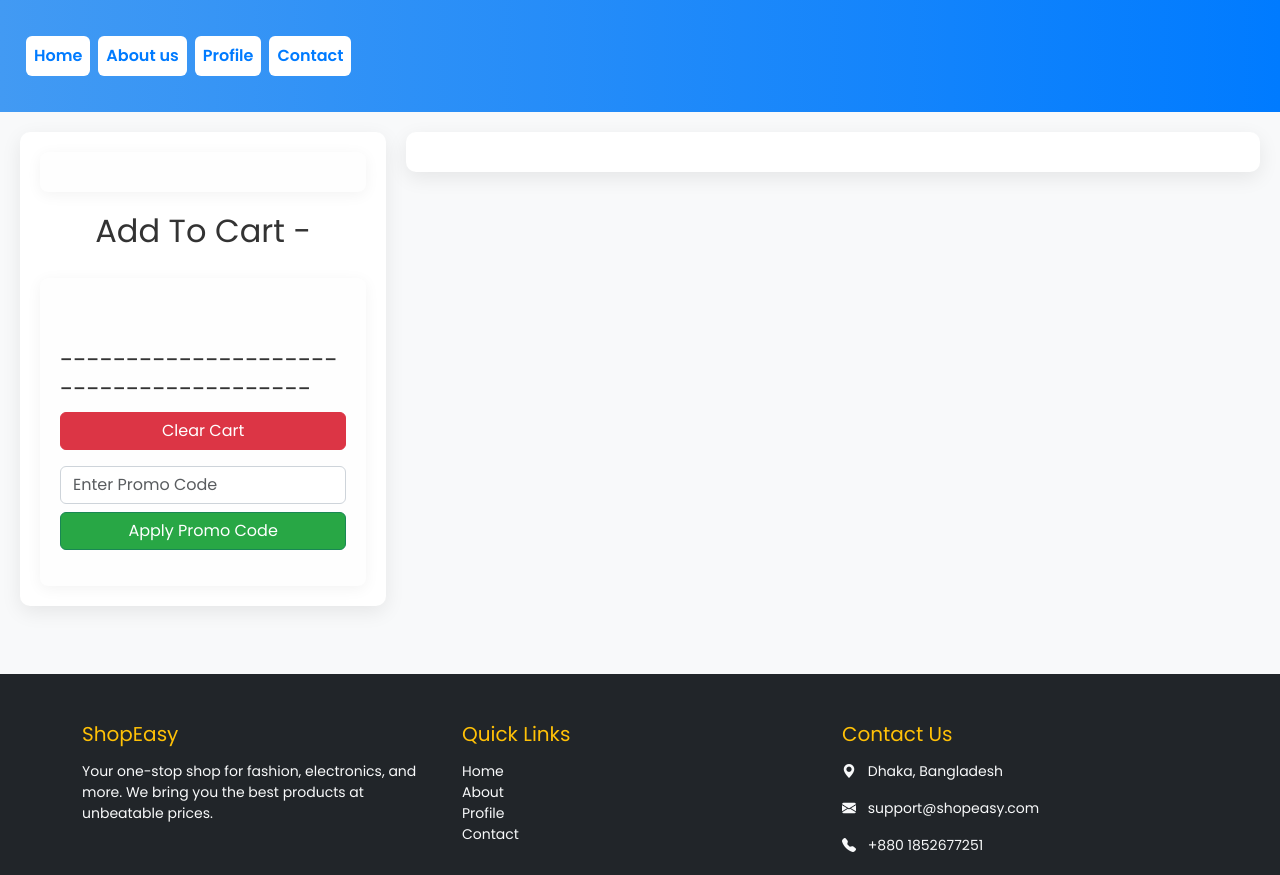
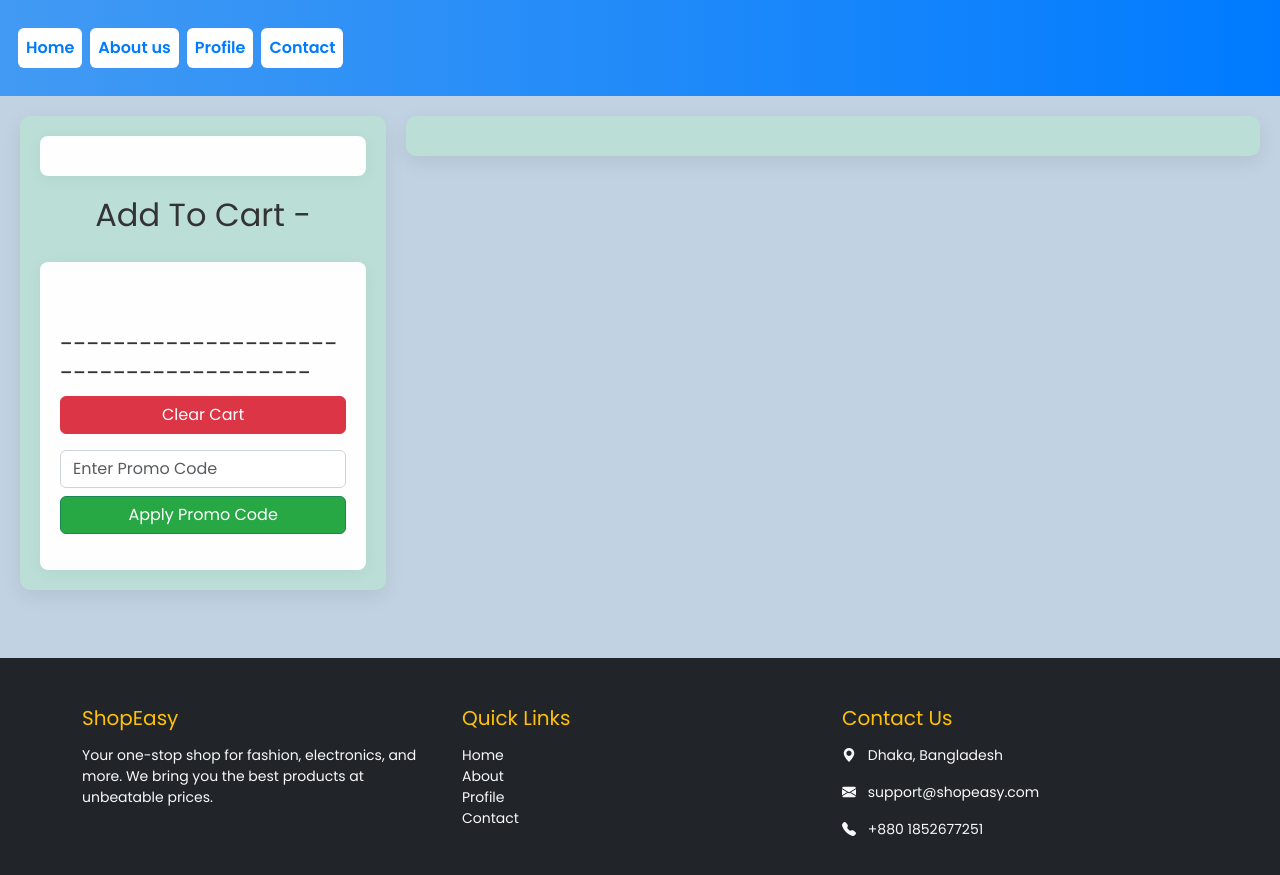
Before and after one commit to almasforhadi/Online-Shopping, a plain HTML site: page index.html in a window 1280 px wide. Shown: the top 875 px of the page. Drawn offline with nearby package versions, Linux system fonts and the light colour scheme; no server answers.

Commit message:
Updated feature

```diff
--- a/index.css
+++ b/index.css
@@ -7,14 +7,14 @@
 
 body {
   font-family: 'Poppins', sans-serif;
-  background-color: #f8f9fa;
+  background-color: #c1d2e2;
   color: #333;
 }
 
 /* Navbar */
 .navbar {
   background: linear-gradient(90deg, #429af3, #007bff);
-  padding: 1rem;
+  padding: 0.5rem;
 }
 
 .navbar-nav {
@@ -55,7 +55,7 @@ body {
   flex-direction: column;
   gap: 20px;
   align-items: center;
-  background-color: #fff;
+  background-color: #bbdfd7;
   border-radius: 10px;
   box-shadow: 0 6px 20px rgba(0, 0, 0, 0.08);
 }
@@ -101,7 +101,7 @@ body {
   flex-wrap: wrap;
   gap: 20px;
   padding: 20px;
-  background-color: #fff;
+  background-color: #bbdfd7;
   border-radius: 10px;
   box-shadow: 0 6px 20px rgba(0, 0, 0, 0.08);
   justify-content: center;
@@ -110,9 +110,9 @@ body {
 /* Card */
 .card {
   width: 18rem;
-  background-color: #fff;
+  background-color: #ffffff;
   height: 100%;
-  box-shadow: 0 4px 15px rgba(0, 0, 0, 0.1);
+  box-shadow: 4px 4px 4px 4px rgba(0, 0, 0, 0.1);
   transition: all 0.3s ease;
   border: none;
   border-radius: 10px;
--- a/index.js
+++ b/index.js
@@ -21,7 +21,6 @@ const displayProduct = (products) => {
         <div class="card" style="width: 18rem;">
             <img src="${product.image}" class="card-img-top" alt="${product.title}">
             <div class="card-body">
-                <h3>id : ${product.id}</h3>
                 <h5 class="card-title">${product.title}</h5>
                 <p class="card-text">${product.description.slice(0, 100)}</p>
                 <h5 class="card-text">${product.category}</h5>
```
